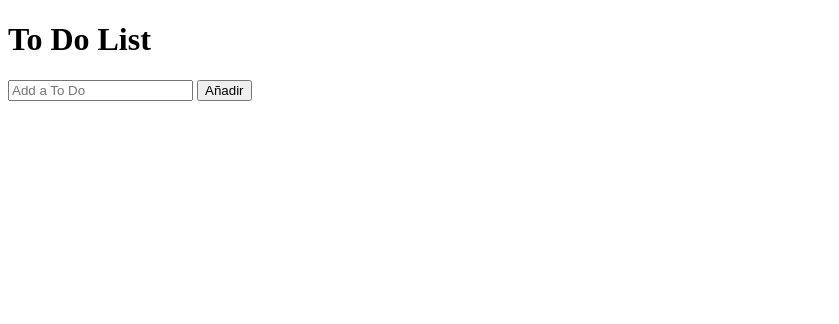
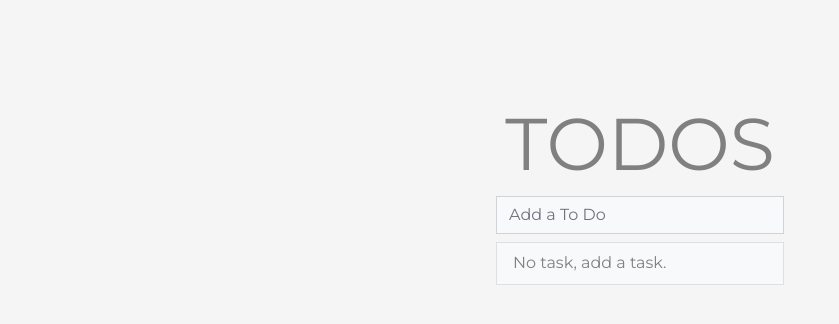
Before and after one commit to AndrxsAF/Conditional_Profile, a plain HTML site: page index.html in a window 1280 px wide. Shown: the whole page, without its empty margins (0-839 px from the left). Drawn offline with nearby package versions, Linux system fonts and the light colour scheme.

Commit message:
final commit

```diff
--- a/index.html
+++ b/index.html
@@ -4,19 +4,25 @@
     <meta charset="UTF-8">
     <meta http-equiv="X-UA-Compatible" content="IE=edge">
     <meta name="viewport" content="width=device-width, initial-scale=1.0">
+    <link rel="stylesheet" href="./src/styles/style.css">
+    <link rel="preconnect" href="https://fonts.googleapis.com">
+    <link rel="preconnect" href="https://fonts.gstatic.com" crossorigin>
+    <link href="https://fonts.googleapis.com/css2?family=Montserrat&display=swap" rel="stylesheet">
+    <link href="https://cdn.jsdelivr.net/npm/bootstrap@5.1.3/dist/css/bootstrap.min.css" rel="stylesheet" integrity="sha384-1BmE4kWBq78iYhFldvKuhfTAU6auU8tT94WrHftjDbrCEXSU1oBoqyl2QvZ6jIW3" crossorigin="anonymous">
     <title>To Do List</title>
 </head>
-<body>
-    <h1>To Do List</h1>
-    <form>
-        <input type="text" placeholder="Add a To Do" name="To Do" id="todo-add">
-        <button id="todo-add-button">Añadir</button>
+<body class="fondo">
+    <h1 class="d-flex justify-content-center">TODOS</h1>
+    <form class="list-group list-group-flush d-flex align-items-center form-custom">
+        <input class="form-control input-custom bg-light" type="text" placeholder="Add a To Do" aria-label="readonly input example" id="todo-add">
+        <button id="todo-add-button" class="d-none ">Añadir</button>
     </form>
-    <div>
-        <ul id="todo">
-
+    <div class="card todo-div" style="width: 18rem;">
+        <ul id="todo" class="list-group list-group-flush">
+            <li class="list-group-item d-flex justify-content-between align-items-center custom-left-init bg-light"><p class="m-0 text-wrap todo-item">No task, add a task.</p></li>
         </ul>
     </div>
     <script src="./src/scripts/app.js"></script>
+    <script src="https://cdn.jsdelivr.net/npm/bootstrap@5.1.3/dist/js/bootstrap.bundle.min.js" integrity="sha384-ka7Sk0Gln4gmtz2MlQnikT1wXgYsOg+OMhuP+IlRH9sENBO0LRn5q+8nbTov4+1p" crossorigin="anonymous"></script>
 </body>
 </html>
--- a/src/scripts/app.js
+++ b/src/scripts/app.js
@@ -7,9 +7,14 @@ let lista = []
 const addToDo = (arr) => {
     let toPrint = ''
     for (i in arr) {
-        toPrint += `<li>${arr[i]} <button onclick="eliminar(${i})" id="todo-${i}">Eliminar</button></i>`
+        toPrint += `<li class="list-group-item d-flex justify-content-between align-items-center bg-light display-hover"><p class="m-0 text-wrap todo-item">${arr[i]}</p><button type="button" class="btn-close display-custom" data-bs-dismiss="alert" onclick="eliminar(${i})" id="todo-${i} aria-label="Close"></button></li>`
     }
-    todo.innerHTML = toPrint
+    if (arr.length == 0) {
+        todo.innerHTML = toPrint + `<li class="list-group-item d-flex justify-content-between align-items-center bg-light custom-left-init"><p class="m-0 text-wrap todo-item">No task, add a task.</p></li>`
+    } else {
+        todo.innerHTML = toPrint + `<li class="list-group-item d-flex justify-content-between align-items-center bg-light custom-left"><p class="m-0 text-wrap todo-item">${(arr.length)} items left.</p></li>`
+    }
+
 }
 
 const handleClick = (event) => {
--- a/src/styles/style.css
+++ b/src/styles/style.css
@@ -0,0 +1,56 @@
+.fondo {
+    font-family: 'Montserrat', sans-serif;
+    background-color: rgb(245, 245, 245);
+}
+
+h1 {
+    margin-top: 100px !important;
+    font-size: calc(3.375rem + 1.5vw) !important;
+    color: gray;
+    font-weight: 100 !important;
+}
+
+.custom-left {
+    color: gray !important;
+    font-size: 0.8rem !important;
+    max-height: 30px !important;
+    padding: 8px 15px 0px 15px !important;
+}
+
+.custom-left > p {
+    margin: 0 !important;
+}
+
+.custom-left-init {
+    color: gray !important;
+}
+
+.form-custom {
+    margin-bottom: 8px !important;
+}
+
+.todo-div{
+    margin: auto;
+}
+
+.todo-item {
+    max-width: 220px;
+    min-height: 25px;
+}
+
+.input-custom {
+    width: 288px !important;
+    border-radius: 0rem !important;
+}
+
+.card {
+    border-radius: 0rem !important;
+}
+
+.display-custom {
+    display: none;
+}
+
+.display-hover:hover > .display-custom {
+    display: block;
+}
```
